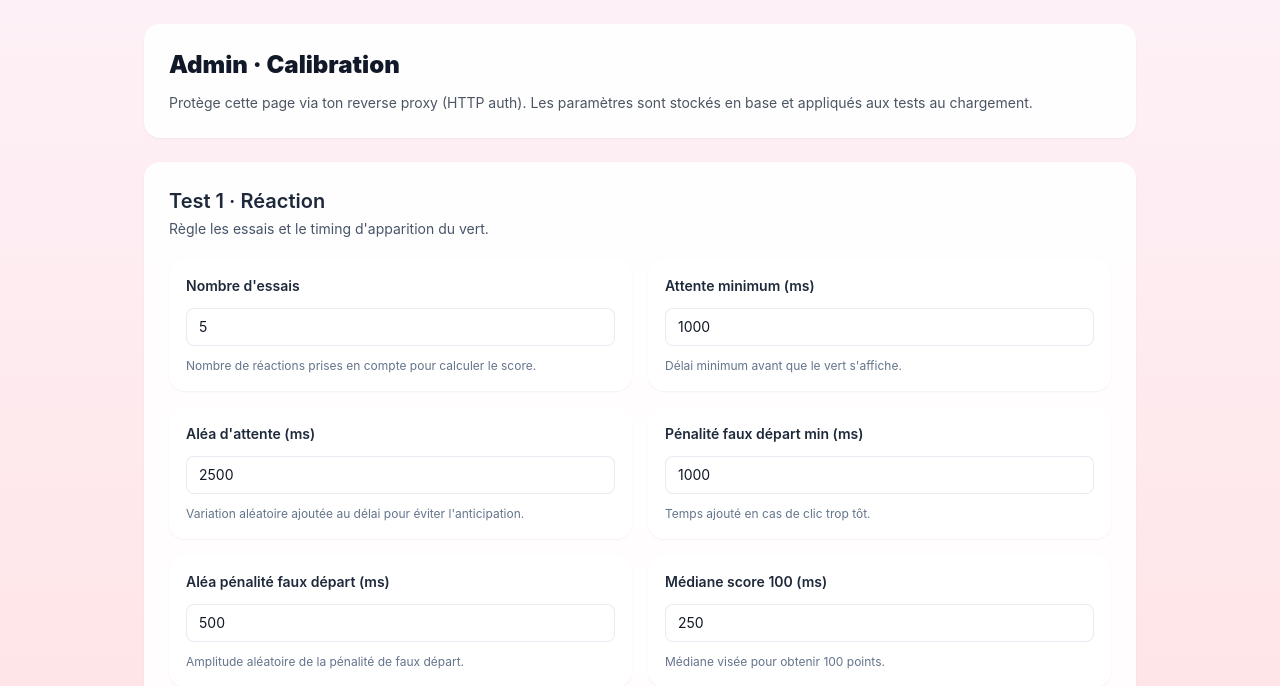
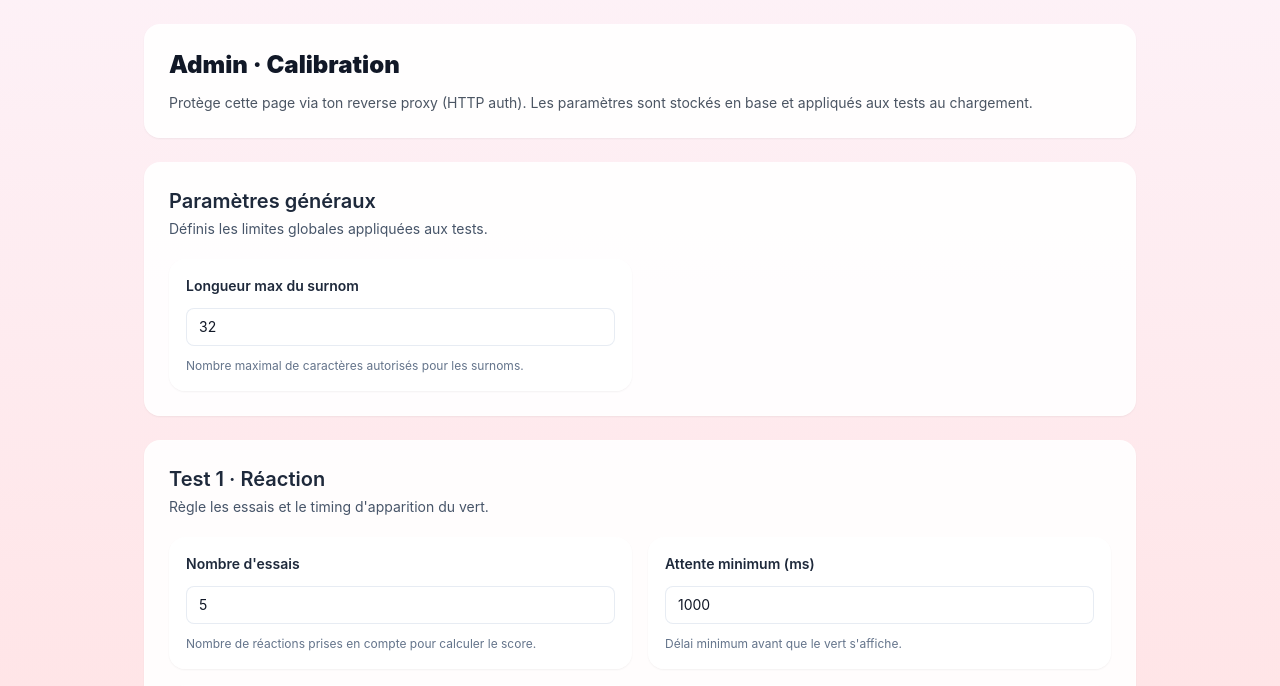
Before and after one commit to jjtronics/jsuisdechire, a Flask app: page /admin in a window 1280 px wide. Shown: the part 57-743 px from the top of the page. Run offline with Flask 3, Linux system fonts and the light colour scheme; data that the repository does not hold is empty; some libraries are stand-ins or nearby versions.

Commit message:
Allow configuring nickname max length

```diff
--- a/app.py
+++ b/app.py
@@ -18,6 +18,11 @@ def asset_url(path: str) -> str:
 @app.context_processor
 def inject_asset_helpers():
     return {"asset_url": asset_url, "asset_version": ASSET_VERSION}
+
+
+@app.context_processor
+def inject_app_settings():
+    return {"app_settings": get_settings()}
 
 DEFAULT_SETTINGS = {
     "rxn_trials": 5,
@@ -41,6 +46,7 @@ DEFAULT_SETTINGS = {
     "bal_low_good": 0.02,
     "bal_high_bad": 0.10,
     "bal_lin_rel_tol": 0.15,
+    "nickname_max_length": 32,
 }
 
 ALLOWED_SETTING_KEYS = frozenset(DEFAULT_SETTINGS.keys())
@@ -80,11 +86,15 @@ def init_db():
     ensure_schema(db)
 
 def get_settings():
+    if hasattr(g, "settings_cache"):
+        return g.settings_cache
+
     db = get_db()
     rows = db.execute("SELECT key, value FROM settings").fetchall()
     store = { r["key"]: json.loads(r["value"]) for r in rows }
     merged = DEFAULT_SETTINGS.copy()
     merged.update(store)
+    g.settings_cache = merged
     return merged
 
 def set_settings(newvals: dict):
@@ -92,6 +102,8 @@ def set_settings(newvals: dict):
     for k, v in newvals.items():
         db.execute("INSERT INTO settings(key,value) VALUES(?,?) ON CONFLICT(key) DO UPDATE SET value=excluded.value", (k, json.dumps(v)))
     db.commit()
+    if hasattr(g, "settings_cache"):
+        del g.settings_cache
 
 @app.template_filter('datetime')
 def _fmt_ts(ts):
@@ -197,7 +209,18 @@ def api_admin_delete_scores():
 def submit():
     data = request.get_json(silent=True) or {}
     total = int(data.get("total_score", 0))
-    nickname = (data.get("nickname") or "").strip()[:32] or None
+    settings = get_settings()
+    nickname = (data.get("nickname") or "").strip()
+    max_len_raw = settings.get("nickname_max_length")
+    try:
+        max_len = int(max_len_raw)
+    except (TypeError, ValueError):
+        max_len = 0
+    if max_len > 512:
+        max_len = 512
+    if max_len > 0:
+        nickname = nickname[:max_len]
+    nickname = nickname or None
     fields = {
         "rxn_score": data.get("rxn", {}).get("score"),
         "rxn_median": data.get("rxn", {}).get("median"),
--- a/static/js/i18n.js
+++ b/static/js/i18n.js
@@ -20,6 +20,7 @@
       "home.nickname_confirm": "C'est parti",
       "home.nickname_cancel": "Annuler",
       "home.nickname_error": "Choisis un surnom pour continuer.",
+      "home.nickname_too_long": "Le surnom est trop long. Raccourcis-le pour continuer.",
 
       "t1.heading": "Test 1 · Réaction",
       "t1.notice": "Prêt·e ? Dès que le fond passe au VERT, tape plus vite que ton ombre. Si tu tires trop tôt, on recommence !",
@@ -115,6 +116,8 @@
       "admin.saved": "Paramètres enregistrés ✔",
       "admin.cleared": "Scores supprimés ✔",
       "admin.confirm_clear": "Supprimer tous les scores ?",
+      "admin.groups.general.title": "Paramètres généraux",
+      "admin.groups.general.description": "Définis les limites globales appliquées aux tests.",
       "admin.groups.reaction.title": "Test 1 · Réaction",
       "admin.groups.reaction.description": "Règle les essais et le timing d'apparition du vert.",
       "admin.groups.stroop.title": "Test 2 · Stroop",
@@ -125,6 +128,7 @@
       "admin.groups.balance.description": "Paramètres pour les mesures gyroscope/accéléromètre.",
       "admin.groups.actions.title": "Actions globales",
       "admin.groups.actions.description": "Sauvegarde les paramètres ou purge les scores enregistrés.",
+      "admin.fields.general.nickname_max_length": "Longueur max du surnom",
       "admin.fields.reaction.trials": "Nombre d'essais",
       "admin.fields.reaction.wait_min": "Attente minimum (ms)",
       "admin.fields.reaction.wait_range": "Aléa d'attente (ms)",
@@ -141,6 +145,7 @@
       "admin.fields.pursuit.duration": "Durée du test (ms)",
       "admin.fields.pursuit.capture": "Tolérance de capture (px)",
       "admin.fields.pursuit.jitter": "Aléa de trajectoire",
+      "admin.helpers.general.nickname_max_length": "Nombre maximal de caractères autorisés pour les surnoms.",
       "admin.helpers.reaction.trials": "Nombre de réactions prises en compte pour calculer le score.",
       "admin.helpers.reaction.wait_min": "Délai minimum avant que le vert s'affiche.",
       "admin.helpers.reaction.wait_range": "Variation aléatoire ajoutée au délai pour éviter l'anticipation.",
@@ -201,6 +206,7 @@
       "home.nickname_confirm": "Let's go",
       "home.nickname_cancel": "Cancel",
       "home.nickname_error": "Choose a nickname to continue.",
+      "home.nickname_too_long": "Nickname is too long. Shorten it to continue.",
 
       "t1.heading": "Test 1 · Reaction",
       "t1.notice": "Ready? As soon as the background turns GREEN, tap faster than your shadow. Jumping the gun means a redo.",
@@ -296,6 +302,8 @@
       "admin.saved": "Settings saved ✔",
       "admin.cleared": "Scores cleared ✔",
       "admin.confirm_clear": "Delete all scores?",
+      "admin.groups.general.title": "General settings",
+      "admin.groups.general.description": "Set the global limits applied across the tests.",
       "admin.groups.reaction.title": "Test 1 · Reaction",
       "admin.groups.reaction.description": "Tune the trials and timing for the green light.",
       "admin.groups.stroop.title": "Test 2 · Stroop",
@@ -306,6 +314,7 @@
       "admin.groups.balance.description": "Tune the gyroscope / accelerometer capture used for the score.",
       "admin.groups.actions.title": "Global actions",
       "admin.groups.actions.description": "Save the calibration or wipe the saved scores.",
+      "admin.fields.general.nickname_max_length": "Nickname max length",
       "admin.fields.reaction.trials": "Number of trials",
       "admin.fields.reaction.wait_min": "Minimum wait (ms)",
       "admin.fields.reaction.wait_range": "Wait randomness (ms)",
@@ -322,6 +331,7 @@
       "admin.fields.pursuit.duration": "Test duration (ms)",
       "admin.fields.pursuit.capture": "Capture tolerance (px)",
       "admin.fields.pursuit.jitter": "Path randomness",
+      "admin.helpers.general.nickname_max_length": "Maximum number of characters allowed for nicknames.",
       "admin.helpers.reaction.trials": "How many reactions are used to compute the score.",
       "admin.helpers.reaction.wait_min": "Minimum delay before the green signal appears.",
       "admin.helpers.reaction.wait_range": "Random variation added to the delay to avoid anticipation.",
@@ -382,6 +392,7 @@
       "home.nickname_confirm": "Si parte",
       "home.nickname_cancel": "Annulla",
       "home.nickname_error": "Scegli un soprannome per continuare.",
+      "home.nickname_too_long": "Il soprannome è troppo lungo. Accorcialo per continuare.",
 
       "t1.heading": "Test 1 · Reazione",
       "t1.notice": "Prontə? Quando lo sfondo diventa VERDE, tocca più veloce della tua ombra. Se parti in anticipo, si ricomincia!",
@@ -477,6 +488,8 @@
       "admin.saved": "Parametri salvati ✔",
       "admin.cleared": "Punteggi eliminati ✔",
       "admin.confirm_clear": "Cancellare tutti i punteggi?",
+      "admin.groups.general.title": "Impostazioni generali",
+      "admin.groups.general.description": "Definisci i limiti globali applicati ai test.",
       "admin.groups.reaction.title": "Test 1 · Reazione",
       "admin.groups.reaction.description": "Regola i tentativi e il tempo di accensione del verde.",
       "admin.groups.stroop.title": "Test 2 · Stroop",
@@ -487,6 +500,7 @@
       "admin.groups.balance.description": "Imposta la raccolta del giroscopio / accelerometro usata per il punteggio.",
       "admin.groups.actions.title": "Azioni globali",
       "admin.groups.actions.description": "Salva la calibrazione o svuota i punteggi memorizzati.",
+      "admin.fields.general.nickname_max_length": "Lunghezza max soprannome",
       "admin.fields.reaction.trials": "Numero di prove",
       "admin.fields.reaction.wait_min": "Attesa minima (ms)",
       "admin.fields.reaction.wait_range": "Variazione attesa (ms)",
@@ -503,6 +517,7 @@
       "admin.fields.pursuit.duration": "Durata del test (ms)",
       "admin.fields.pursuit.capture": "Tolleranza di cattura (px)",
       "admin.fields.pursuit.jitter": "Casualità della traiettoria",
+      "admin.helpers.general.nickname_max_length": "Numero massimo di caratteri consentiti per i soprannomi.",
       "admin.helpers.reaction.trials": "Numero di reazioni considerate per calcolare il punteggio.",
       "admin.helpers.reaction.wait_min": "Ritardo minimo prima che appaia il verde.",
       "admin.helpers.reaction.wait_range": "Variazione casuale aggiunta al ritardo per evitare l'anticipo.",
--- a/static/js/results.js
+++ b/static/js/results.js
@@ -5,6 +5,9 @@
   if(!box) return;
 
   const session=window.jsdSession;
+  const sanitizeNickname = session && typeof session.sanitizeNickname==='function'
+    ? session.sanitizeNickname
+    : (value)=> (value || '').trim();
 
   function fallbackRead(k){
     try { return JSON.parse(localStorage.getItem(k)||'null'); }
@@ -79,7 +82,7 @@
   box.append(details);
 
   const actions=el('div','flex flex-wrap gap-2 mt-4 items-center');
-  const nickname=(localStorage.getItem('jsd:nick')||'').trim();
+  const nickname=sanitizeNickname(localStorage.getItem('jsd:nick'));
   const stateBadge=el('div','');
   const baseBadgeClasses='px-3 py-2 rounded-xl text-sm font-medium transition-colors duration-200';
 
--- a/static/js/session.js
+++ b/static/js/session.js
@@ -1,4 +1,22 @@
 (function(){
+  function getNicknameMaxLength(){
+    const raw = window.jsdConfig && window.jsdConfig.settings ? window.jsdConfig.settings.nickname_max_length : null;
+    const num = Number(raw);
+    if (Number.isFinite(num) && num > 0){
+      return Math.max(1, Math.min(512, Math.floor(num)));
+    }
+    return 0;
+  }
+
+  function sanitizeNickname(value){
+    const trimmed = (value || '').trim();
+    const maxLen = getNicknameMaxLength();
+    if (maxLen > 0){
+      return trimmed.slice(0, maxLen);
+    }
+    return trimmed;
+  }
+
   function readJson(key){
     try {
       const raw = localStorage.getItem(key);
@@ -46,7 +64,7 @@
   }
 
   function hasNickname(){
-    return !!(localStorage.getItem('jsd:nick') || '').trim();
+    return !!sanitizeNickname(localStorage.getItem('jsd:nick'));
   }
 
   function submissionState(){
@@ -74,7 +92,15 @@
       return { status: 'noscore' };
     }
 
-    const nickname = (localStorage.getItem('jsd:nick') || '').trim();
+    const rawNickname = localStorage.getItem('jsd:nick');
+    const nickname = sanitizeNickname(rawNickname);
+    if ((rawNickname || '').trim() !== nickname){
+      localStorage.setItem('jsd:nick', nickname);
+    }
+    if (!nickname){
+      return { status: 'nonick' };
+    }
+
     const payload = { nickname, total_score: total, rxn, str, prs, bal };
 
     try {
@@ -117,6 +143,8 @@
     submitScore,
     resetProgress,
     hasNickname,
-    submissionState
+    submissionState,
+    getNicknameMaxLength,
+    sanitizeNickname
   };
 })();
--- a/templates/admin.html
+++ b/templates/admin.html
@@ -45,6 +45,14 @@
 document.addEventListener('DOMContentLoaded', () => {
   const t = window.i18n || ((key) => key);
   const GROUPS = [
+    {
+      id: 'general',
+      title: 'admin.groups.general.title',
+      description: 'admin.groups.general.description',
+      fields: [
+        {k:'nickname_max_length', label:'admin.fields.general.nickname_max_length', helper:'admin.helpers.general.nickname_max_length', type:'number', step:'1', min:'1', max:'128'}
+      ]
+    },
     {
       id: 'reaction',
       title: 'admin.groups.reaction.title',
--- a/templates/base.html
+++ b/templates/base.html
@@ -12,6 +12,10 @@
     <script defer src="{{ asset_url('js/i18n.js') }}"></script>
     <script defer src="{{ asset_url('js/core.js') }}"></script>
     <script defer src="{{ asset_url('js/session.js') }}"></script>
+    <script>
+      window.jsdConfig = window.jsdConfig || {};
+      window.jsdConfig.settings = {{ app_settings | tojson | safe }};
+    </script>
     <style>
   * { -webkit-tap-highlight-color: transparent; }
   body { -webkit-user-select: none; user-select:none; }
```
Also changed, not shown: templates/home.html (+31 -6 lines).
